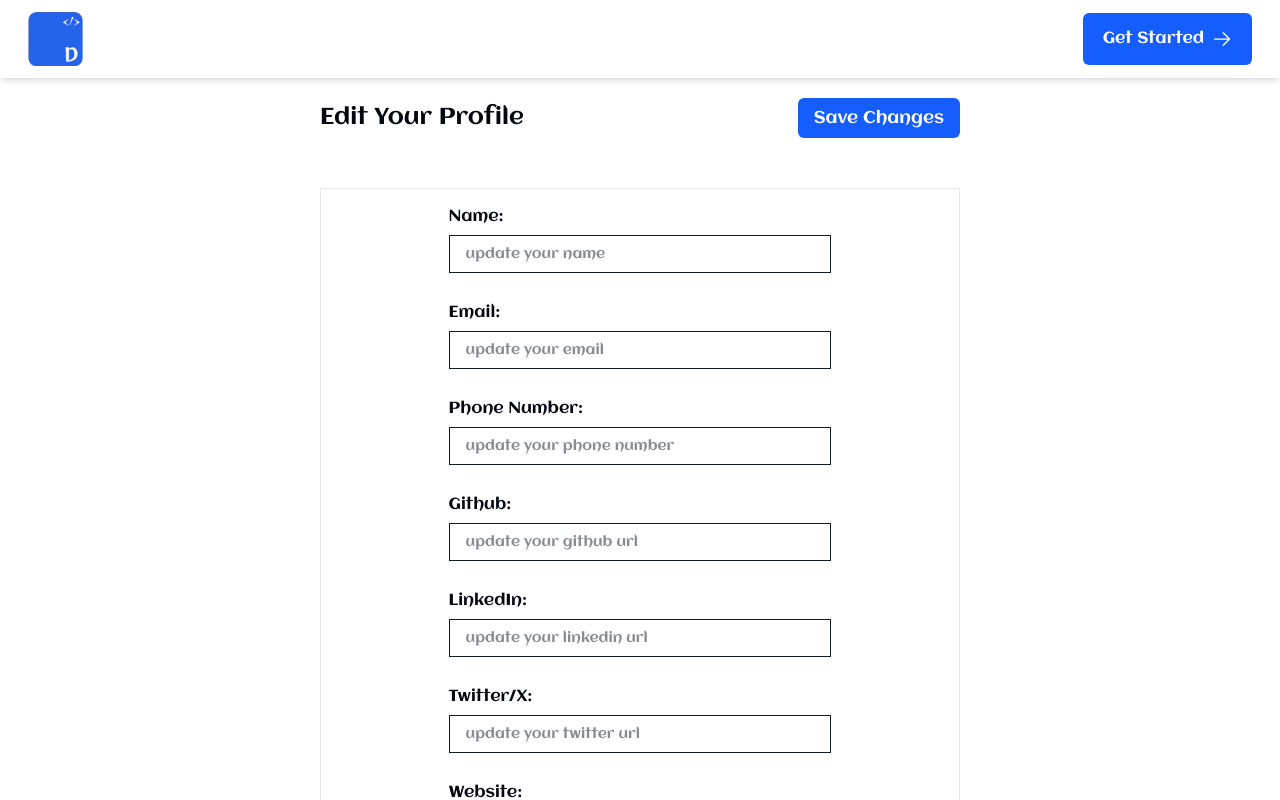
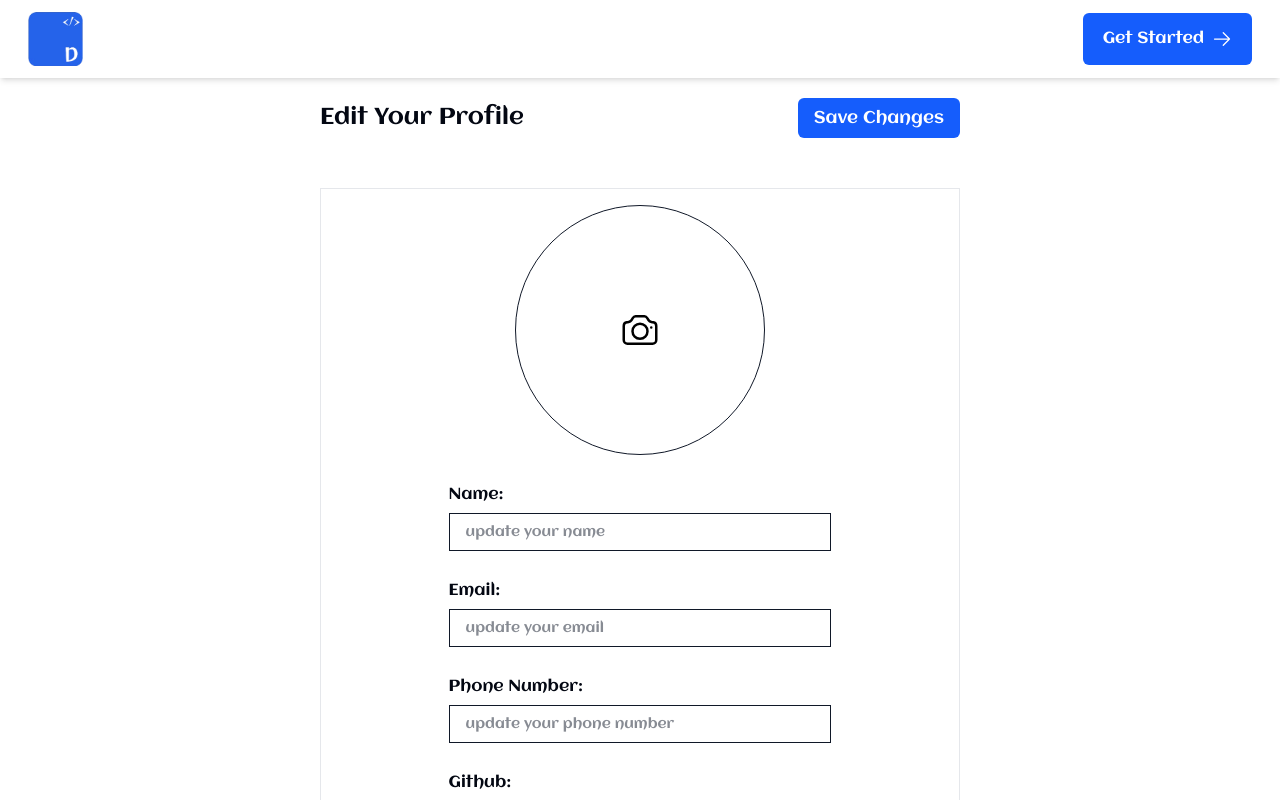
Before and after one commit to Jaycode01/DevCollab, a Next.js app in the folder frontend/: page /edit-profile in a window 1280 px wide. Shown: the top 800 px of the page. Built offline with nearby package versions, Linux system fonts and the light colour scheme; no server answers; a web font is replaced by a local one.

Commit message:
feat: add camera icon to edit profile page and improve user profile image layout

```diff
--- a/frontend/src/app/edit-profile/page.tsx
+++ b/frontend/src/app/edit-profile/page.tsx
@@ -16,6 +16,8 @@ import {
 } from "firebase/auth";
 import { app, db } from "../auth/config";
 import { useRouter } from "next/navigation";
+import Camera from "../../../public/camera.svg";
+import Image from "next/image";
 
 interface FirebaseError extends Error {
   code: string;
@@ -184,6 +186,15 @@ export default function EditProfile() {
         </button>
       </div>
       <form action="" className="mt-2.5 flex flex-col gap-7 w-full border py-4">
+        <div className="w-[250px] h-[250px] border border-gray-900 rounded-full mx-auto flex flex-col justify-center items-center">
+          <Image
+            src={Camera}
+            width={40}
+            height={40}
+            alt="camera icon"
+            className="cursor-pointer"
+          />
+        </div>
         <div className="flex flex-col gap-1.5 md:w-3/5 w-11/12  mx-auto">
           <label htmlFor="name">Name:</label>
           <input
--- a/frontend/src/app/profile/page.tsx
+++ b/frontend/src/app/profile/page.tsx
@@ -72,6 +72,7 @@ export default function UsersProfile() {
           <span className="">Settings</span>
         </Link>
         <div className="flex gap-5 items-center border justify-center py-3 rounded px-2">
+          <div className="flex">
             <Image
               src={userImage}
               alt="user pic"
@@ -79,6 +80,7 @@ export default function UsersProfile() {
               height={250}
               className="md:w-[250px] w-[170px] md:h-[250px] h-[170px] rounded-full relative"
             />
+          </div>
           <div className="">
             <p className="text-[20px]">{user?.name || "Guest User"}</p>
             <p className="text-[14px]">{user?.email || "Not logged in"}</p>
```
Also changed, not shown: frontend/public/camera.svg (added). Lines whose indentation alone changed are shown as unchanged.
